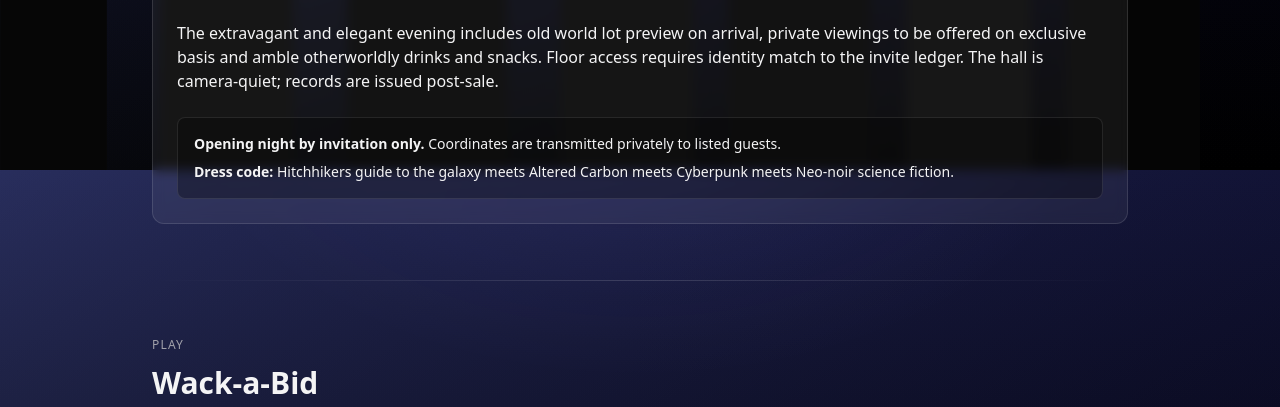
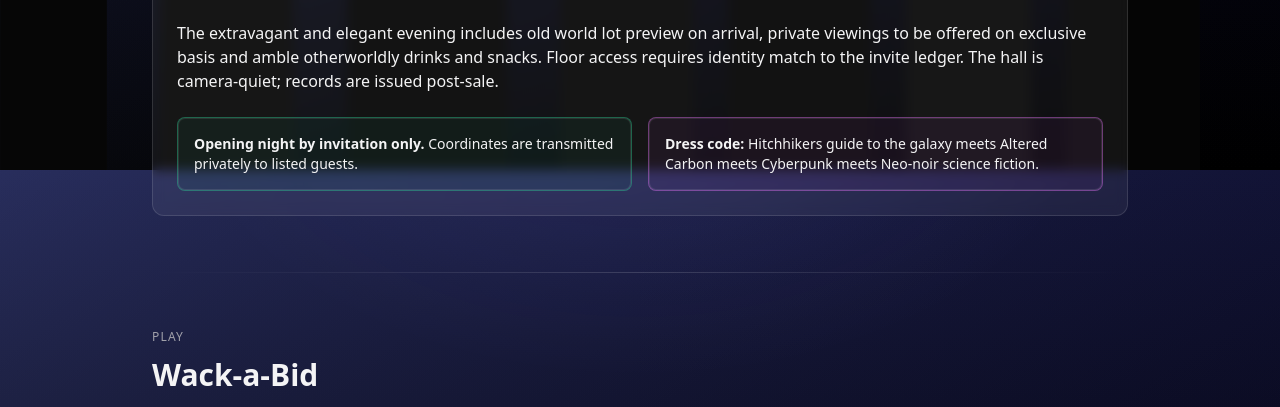
Before and after one commit to OWildt/Meridian-Black, a plain HTML site: page index.html in a window 1280 px wide. Shown: the part 2230-2637 px from the top of the page. Drawn offline with nearby package versions, Linux system fonts and the light colour scheme.

Commit message:
Separate public notice callouts

```diff
--- a/index.html
+++ b/index.html
@@ -84,9 +84,13 @@
         <p>Meridian Black returns high craft and precise records to Old Earth. On our opening night we present human-made work on our human-only auction floor. (advisors and AIs consult off-floor).</p>
         <p>Glamour, discretion, and exact custody define the house.</p>
         <p>The extravagant and elegant evening includes old world lot preview on arrival, private viewings to be offered on exclusive basis and amble otherworldly drinks and snacks. Floor access requires identity match to the invite ledger. The hall is camera-quiet; records are issued post-sale.</p>
-        <div class="rounded-lg border border-white/10 p-4 bg-black/30">
-          <p class="text-sm"><strong>Opening night by invitation only.</strong> Coordinates are transmitted privately to listed guests.</p>
-          <p class="text-sm mt-2"><strong>Dress code:</strong> Hitchhikers guide to the galaxy meets Altered Carbon meets Cyberpunk meets Neo-noir science fiction.</p>
+        <div class="grid md:grid-cols-2 gap-4">
+          <div class="rounded-lg border border-emerald-400/40 bg-emerald-500/5 p-4 ring-soft">
+            <p class="text-sm"><strong>Opening night by invitation only.</strong> Coordinates are transmitted privately to listed guests.</p>
+          </div>
+          <div class="rounded-lg border border-fuchsia-400/40 bg-fuchsia-500/5 p-4 ring-soft">
+            <p class="text-sm"><strong>Dress code:</strong> Hitchhikers guide to the galaxy meets Altered Carbon meets Cyberpunk meets Neo-noir science fiction.</p>
+          </div>
         </div>
       </div>
     </section>
```
